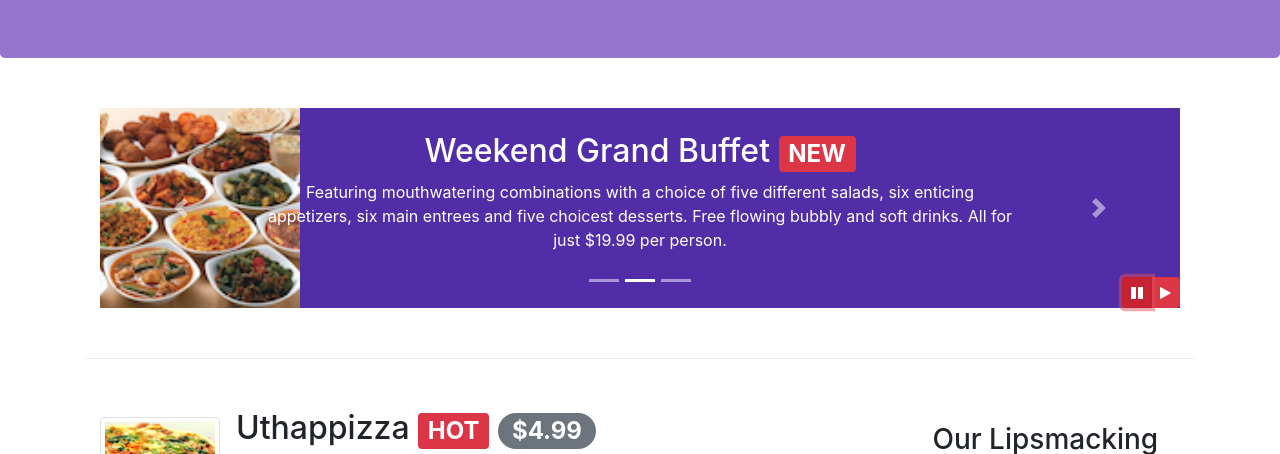
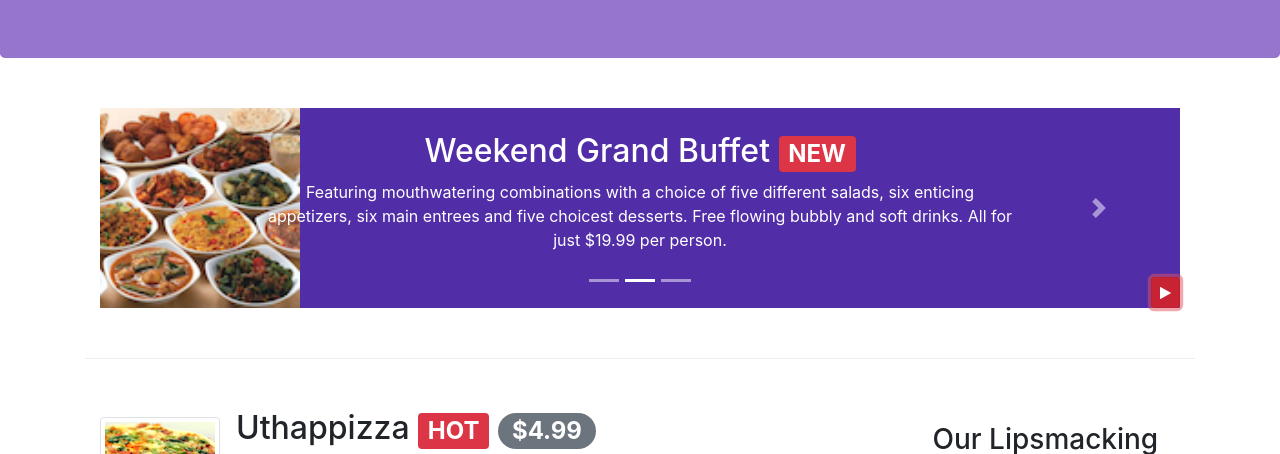
Before and after one commit to purirahul/Bootsrap-Practice, a website: page index.html in a window 1280 px wide. Both pictures are taken after a click on the button 1137 px from the left and 568 px from the top of the page. Shown: the part 276-730 px from the top of the page. Drawn offline with nearby package versions, Linux system fonts and the light colour scheme.

Commit message:
combining on and off button carousel jquery

```diff
--- a/index.html
+++ b/index.html
@@ -239,14 +239,9 @@
                    <a class="carousel-control-next" href="#mycarousel" role="button" data-slide="next">
                        <span class="carousel-control-next-icon"></span>
                    </a>
-                   <div class="btn-group mr-auto" id="carouselButton">
-                    <button class="btn btn-danger btn-sm" id="carousel-pause">
-                	    <span class="fa fa-pause"></span>
-                    </button>
-                    <button class="btn btn-danger btn-sm" id="carousel-play">
-                	    <span class="fa fa-play"></span>
-                    </button>
-                </div>
+                   <button class="btn btn-danger btn-sm" id="carouselButton">
+                          <span id="carousel-button-icon" class="fa fa-pause"></span>
+                  </button>
              </div>
            </div>
       </div>
@@ -360,12 +355,18 @@
     <script>
         $(document).ready(function() {
           $('#mycarousel').carousel({ interval: 2000});
-          $('#mycarousel').mouseenter(function(){
-              $('#mycarousel').carousel('pause');
-          });
-          $('#mycarousel').mouseleave(function(){
-              $('#mycarousel').carousel('cycle');
-          });
+          $("#carouselButton").click(function(){
+               if ($("#carouselButton").children("span").hasClass('fa-pause')) {
+                   $("#mycarousel").carousel('pause');
+                   $("#carouselButton").children("span").removeClass('fa-pause');
+                   $("#carouselButton").children("span").addClass('fa-play');
+               }
+               else if ($("#carouselButton").children("span").hasClass('fa-play')){
+                   $("#mycarousel").carousel('cycle');
+                   $("#carouselButton").children("span").removeClass('fa-play');
+                   $("#carouselButton").children("span").addClass('fa-pause');
+               }
+           });
         })
     </script>
 
```
